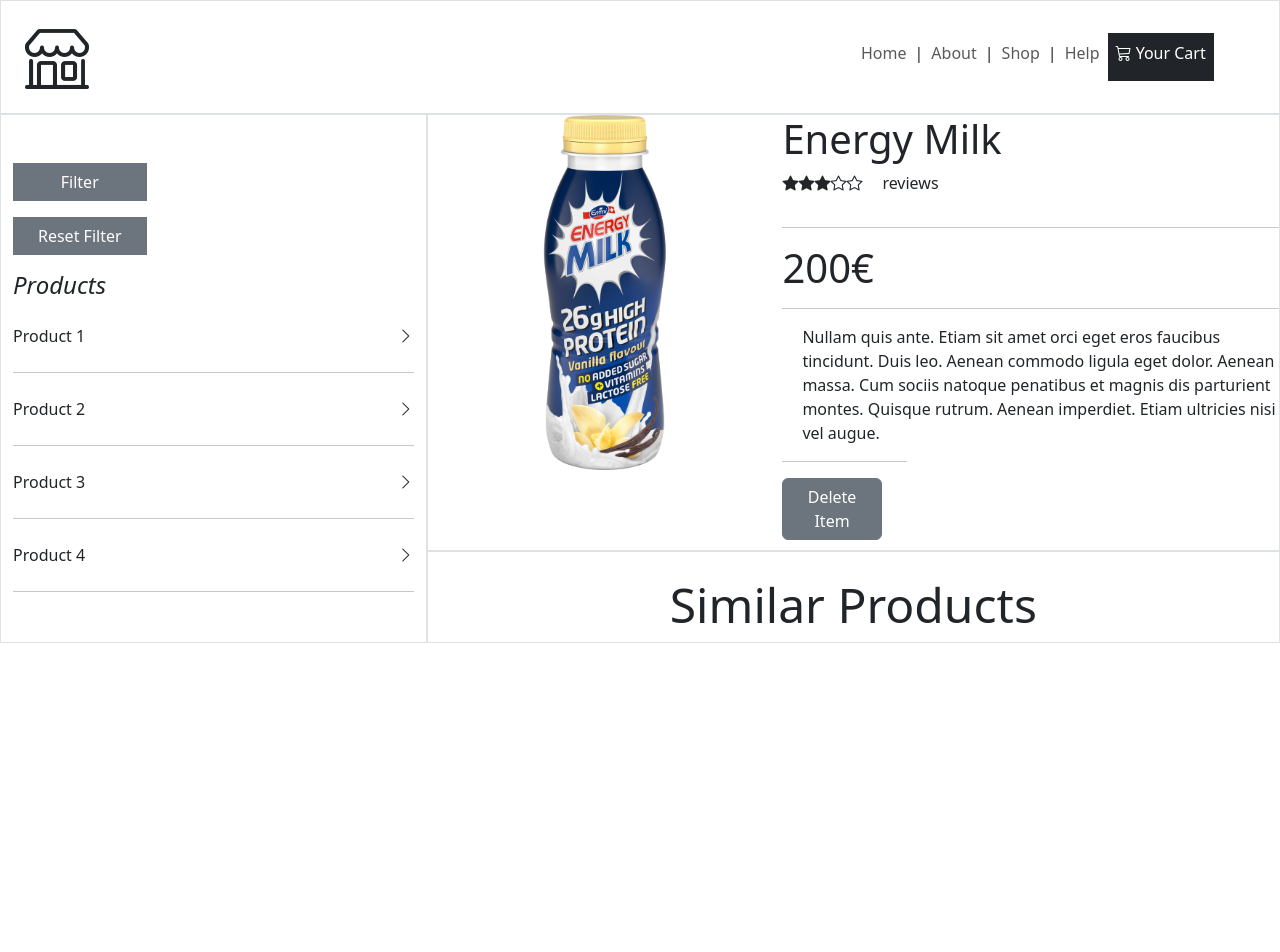
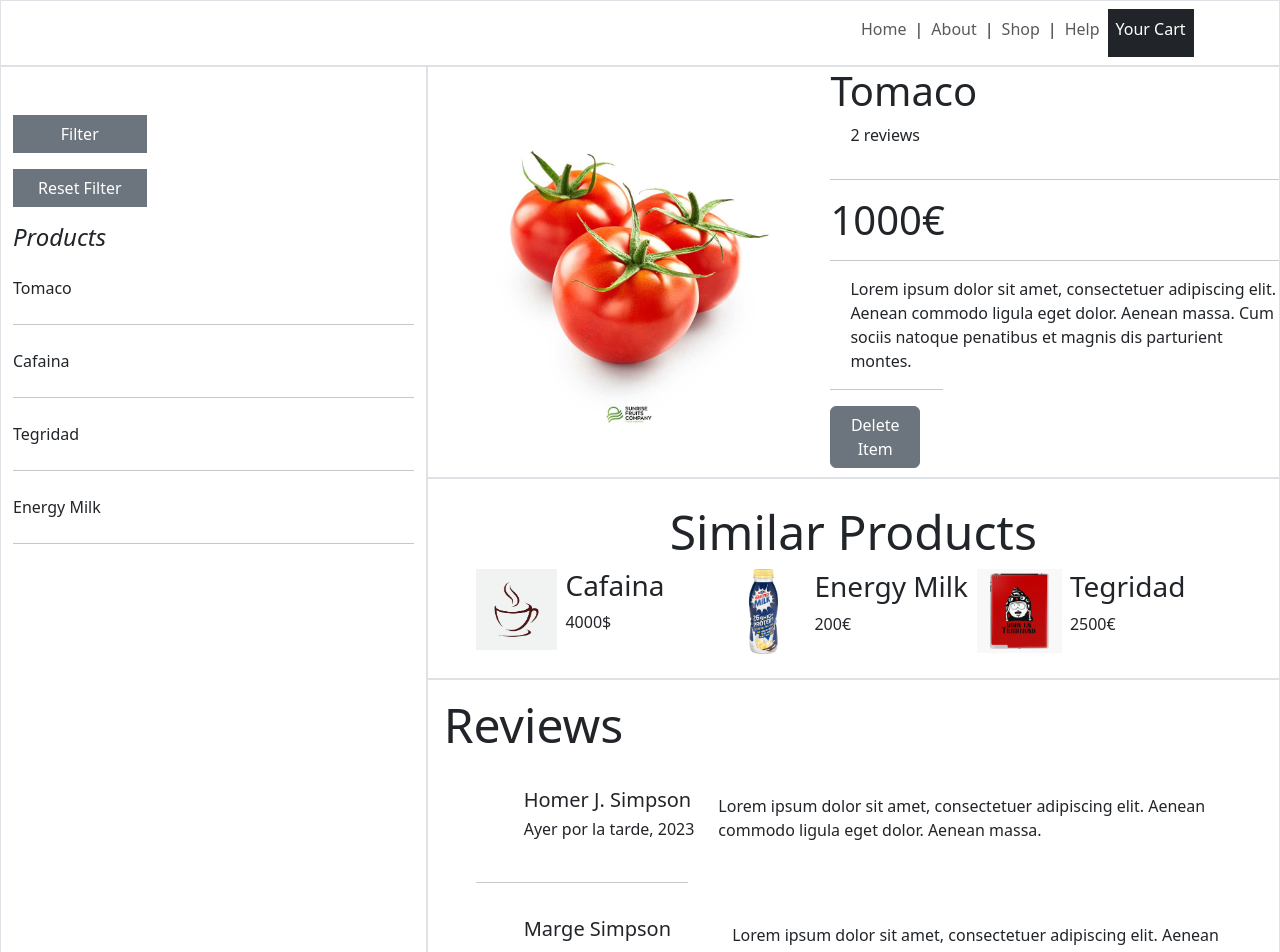
Before and after one commit to Xantofi/SSFE, an Angular app: page / in a window 1280 px wide. Shown: the top 952 px of the page. Before the commit the page ends 800 px from the top, so only its background shows below. Built offline with nearby package versions, Linux system fonts and the light colour scheme.

Commit message:
Cleaning and fixing

```diff
--- a/src/app/app.component.html
+++ b/src/app/app.component.html
@@ -1,15 +1,3 @@
-<!DOCTYPE html>
-<html lang="es">
-  <head>
-    <meta charset="UTF-8" />
-    <meta name="viewport" content="width=device-width, initial-scale=1.0" />
-    <link
-      rel="stylesheet"
-      href="https://cdn.jsdelivr.net/npm/bootstrap-icons@1.11.3/font/bootstrap-icons.min.css"
-    />
-    <title>Ej_02</title>
-  </head>
-  <body>
 <header class="px-0">
   <nav class="navbar navbar-expand-sm border">
     <div class="col-8 ps-4">
@@ -21,6 +9,7 @@
           <a class="nav-link" href="#">Home</a>
         </li>
         <p class="mt-2">|</p>
+        <!--Mejor clase con border-->
         <li class="nav-item">
           <a class="nav-link" href="#">About</a>
         </li>
@@ -56,70 +45,52 @@
           </button>
         </div>
       </div>
-          <h4 class="mb-4"><em>Products</em></h4>
+      <h4 class="mb-4">
+        <em>Products</em
+        ><!--Cambiar a estilos-->
+      </h4>
       <div class="listado">
-            <ul *ngFor="let product of jsonData; let index = index">
-              <li class="d-flex justify-content-between">
-                <p>Product {{ index + 1 }}</p>
+        <ul *ngFor="let product of jsonData">
+          <li
+            class="d-flex justify-content-between"
+            (click)="updateProduct(product)"
+          >
+            <!--pasarle el product-->
+            <p>{{ product.product }}</p>
             <i class="bi bi-chevron-right"></i>
           </li>
           <hr class="mb-4 mt-2" />
-              <!--<li class="d-flex justify-content-between">
-                <p>Product 2</p>
-                <i class="bi bi-chevron-right"></i>
-              </li>
-              <hr class="mb-4 mt-2" />
-              <li class="d-flex justify-content-between">
-                <p>Product 3</p>
-                <i class="bi bi-chevron-right"></i>
-              </li>
-              <hr class="mb-4 mt-2" />
-              <li class="d-flex justify-content-between">
-                <p>Product 4</p>
-                <i class="bi bi-chevron-right"></i>
-              </li>
-              <hr class="mb-4 mt-2" />
-              <li class="d-flex justify-content-between">
-                <p>Product 5</p>
-                <i class="bi bi-chevron-right"></i>
-              </li>
-              <hr class="mb-4 mt-2" />
-              <li class="d-flex justify-content-between">
-                <p>Product 6</p>
-                <i class="bi bi-chevron-right"></i>
-              </li>
-              <hr class="mb-4 mt-2" />
-            --></ul>
+        </ul>
       </div>
     </div>
     <div class="col-8 px-0">
       <div class="border d-flex">
-            <img [src]="currentImageRoute" [alt]="position" class="col-5" />
+        <img [src]="currentImageRoute" [alt]="position" class="col-5 m-4" />
         <div class="col">
-              <h1 class="fw-medium">{{ currentProductName }}</h1>
+          <h1 class="fw-medium">{{ currentProduct.product }}</h1>
           <div class="d-flex">
             <i class="bi bi-star-fill"></i>
             <i class="bi bi-star-fill"></i>
             <i class="bi bi-star-fill"></i>
             <i class="bi bi-star"></i>
             <i class="bi bi-star"></i>
-                <p class="space">{{ currentNumReviews }} reviews</p>
+            <p class="space">{{ currentProduct.reviews?.length }} reviews</p>
           </div>
           <hr />
-              <h1 class="fw-normal">{{ currentPrice + currentCurrency }}</h1>
+          <h1 class="fw-normal">
+            {{ currentProduct.price + currentProduct.currency }}
+          </h1>
           <hr />
           <p class="space">
-                {{ currentDescription }}
+            <!--bootstrap-->
+            {{ currentProduct.description }}
           </p>
           <hr class="w-25" />
-              <button class="btn btn-secondary del-btn">Delete Item</button>
+          <button class="btn btn-secondary del-btn col-6">Delete Item</button>
         </div>
       </div>
-
-          <div class="border" *ngIf="currentProduct.similarProducts">
-            <h1 class="display-5 text-center similares mt-4">
-              Similar Products
-            </h1>
+      <div class="border" *ngIf="currentProduct.similarProducts.length">
+        <h1 class="display-5 text-center similares mt-4">Similar Products</h1>
         <div class="d-flex justify-content-between mx-5">
           <div
             *ngFor="
@@ -129,17 +100,13 @@
           >
             <div class="d-flex col-12 mb-4">
               <img
-                    [src]="
-                      '../assets/Images/' +
-                      currentSimilarProducts[index].product +
-                      '.jpg'
-                    "
+                [src]="'../assets/Images/' + simProd.product + '.jpg'"
                 [alt]="index"
                 class="col-4"
               />
               <div class="my-auto ms-2">
                 <h3 class="fw-medium">
-                      {{ currentSimilarProducts[index].product }}
+                  {{ currentProduct.similarProducts[index].product }}
                 </h3>
                 <div class="d-flex">
                   <i class="bi bi-star-fill"></i>
@@ -150,38 +117,23 @@
                 </div>
                 <p>
                   {{
-                        currentSimilarProducts[index].price +
-                          currentSimilarProducts[index].currency
+                    currentProduct.similarProducts[index].price +
+                      currentProduct.similarProducts[index].currency
                   }}
                 </p>
               </div>
             </div>
           </div>
-              <!--
-                <div class="d-flex">
-                  <img src="../assets/Images/Mango.jfif" alt="2" class="col-4" />
-                  <div class="my-auto ms-2">
-                    <h3 class="fw-medium">Mangos</h3>
-                    <div class="d-flex">
-                      <i class="bi bi-star-fill"></i>
-                      <i class="bi bi-star-fill"></i>
-                      <i class="bi bi-star-fill"></i>
-                      <i class="bi bi-star"></i>
-                      <i class="bi bi-star"></i>
-                    </div>
-                    <p>5.74€</p>
         </div>
       </div>
-              -->
-            </div>
-          </div>
-          <div class="border" *ngIf="hasSimProds">
+      <div class="border" *ngIf="currentProduct.reviews?.length">
         <h1 class="display-5 m-3">Reviews</h1>
+        <div *ngFor="let review of currentProduct.reviews">
           <div class="d-flex">
             <i class="bi bi-person-circle big mx-5 my-auto"></i>
             <div class="data my-auto">
-                <h5>Mike Peterson</h5>
-                <h6>February 11, 1996</h6>
+              <h5>{{ review.name }}</h5>
+              <h6>{{ review.date }}</h6>
               <div class="d-flex">
                 <i class="bi bi-star-fill"></i>
                 <i class="bi bi-star-fill"></i>
@@ -191,36 +143,12 @@
               </div>
             </div>
             <p class="p-4 my-auto">
-                Lorem ipsum dolor sit amet, consectetur adipiscing elit, sed do
-                eiusmod tempor incididunt ut labore et dolore magna aliqua. Ut
-                enim ad minim veniam, quis nostrud exercitation ullamco laboris
-                nisi ut aliquip ex ea commodo consequat.
+              {{ review.opinion }}
             </p>
           </div>
           <hr class="w-25 ms-5" />
-            <div class="d-flex">
-              <i class="bi bi-person-circle big mx-5 my-auto"></i>
-              <div class="data my-auto">
-                <h5>Alexander Patton</h5>
-                <h6>July 27, 1967</h6>
-                <div class="d-flex">
-                  <i class="bi bi-star-fill"></i>
-                  <i class="bi bi-star-fill"></i>
-                  <i class="bi bi-star-fill"></i>
-                  <i class="bi bi-star"></i>
-                  <i class="bi bi-star"></i>
-                </div>
-              </div>
-              <p class="p-4 my-auto">
-                Lorem ipsum dolor sit amet, consectetur adipiscing elit, sed do
-                eiusmod tempor incididunt ut labore et dolore magna aliqua. Ut
-                enim ad minim veniam, quis nostrud exercitation ullamco laboris
-                nisi ut aliquip ex ea commodo consequat.
-              </p>
         </div>
       </div>
     </div>
   </div>
 </div>
-  </body>
-</html>
--- a/src/app/app.component.ts
+++ b/src/app/app.component.ts
@@ -8,18 +8,16 @@ import { datosJson } from './products';
 })
 export class AppComponent {
   title = 'mperez_takeup';
-  jsonData = datosJson;
-  position = 3;
+  jsonData = [...datosJson];
+  position = 0; //Quitar lo que sobra
   currentProduct = this.jsonData[this.position];
-  currentNumReviews = this.currentProduct.reviews?.length;
-  currentProductName = this.currentProduct.product;
-  currentPrice = this.currentProduct.price;
-  currentCurrency = this.currentProduct.currency;
-  currentDescription = this.currentProduct.description;
-  currentImageRoute = '../assets/Images/' + this.currentProductName + '.jpg';
-  currentSimilarProducts = this.currentProduct.similarProducts;
+  currentImageRoute =
+    '../assets/Images/' + this.currentProduct.product + '.jpg';
+  stars = Math.trunc(this.currentProduct.rating);
 
-  hasSimProds =
-    this.currentSimilarProducts !== null &&
-    this.currentSimilarProducts.length !== 0;
+  updateProduct(product: any) {
+    this.currentProduct = product;
+    this.currentImageRoute =
+      '../assets/Images/' + this.currentProduct.product + '.jpg';
+  }
 }
--- a/src/app/products.ts
+++ b/src/app/products.ts
@@ -36,7 +36,7 @@ export const datosJson = [
       {
         image: '',
         name: 'Homer J. Simpson',
-        raging: 5,
+        rating: 5,
         opinion:
           'Lorem ipsum dolor sit amet, consectetuer adipiscing elit. Aenean commodo ligula eget dolor. Aenean massa.',
         date: 'Ayer por la tarde, 2023',
@@ -44,7 +44,7 @@ export const datosJson = [
       {
         image: '',
         name: 'Marge Simpson',
-        raging: 4,
+        rating: 4,
         opinion:
           'Lorem ipsum dolor sit amet, consectetuer adipiscing elit. Aenean commodo ligula eget dolor. Aenean massa. Cum sociis natoque.',
         date: 'La semana pasada, 2023',
@@ -88,7 +88,7 @@ export const datosJson = [
       {
         image: '',
         name: 'P. Escobar',
-        raging: 5,
+        rating: 5,
         opinion:
           'Lorem ipsum dolor sit amet, consectetuer adipiscing elit. Aenean commodo ligula eget dolor. Aenean massa.',
         date: 'Ayer por la tarde, 2023',
@@ -96,7 +96,7 @@ export const datosJson = [
       {
         image: '',
         name: 'M.A. Nestle',
-        raging: 2,
+        rating: 2,
         opinion:
           'Lorem ipsum dolor sit amet, consectetuer adipiscing elit. Aenean commodo ligula eget dolor. Aenean massa. Cum sociis natoque.',
         date: 'La semana pasada, 2023',
@@ -132,7 +132,7 @@ export const datosJson = [
       {
         image: '',
         name: 'Stan Marsh',
-        raging: 1,
+        rating: 1,
         opinion:
           'Lorem ipsum dolor sit amet, consectetuer adipiscing elit. Aenean commodo ligula eget dolor. Aenean massa.',
         date: 'Ayer por la tarde, 2023',
@@ -140,7 +140,7 @@ export const datosJson = [
       {
         image: '',
         name: 'Randy Marsh',
-        raging: 5,
+        rating: 5,
         opinion:
           'Lorem ipsum dolor sit amet, consectetuer adipiscing elit. Aenean commodo ligula eget dolor. Aenean massa. Cum sociis natoque.',
         date: 'primer día, 2023',
```
Lines whose indentation alone changed are shown as unchanged.
